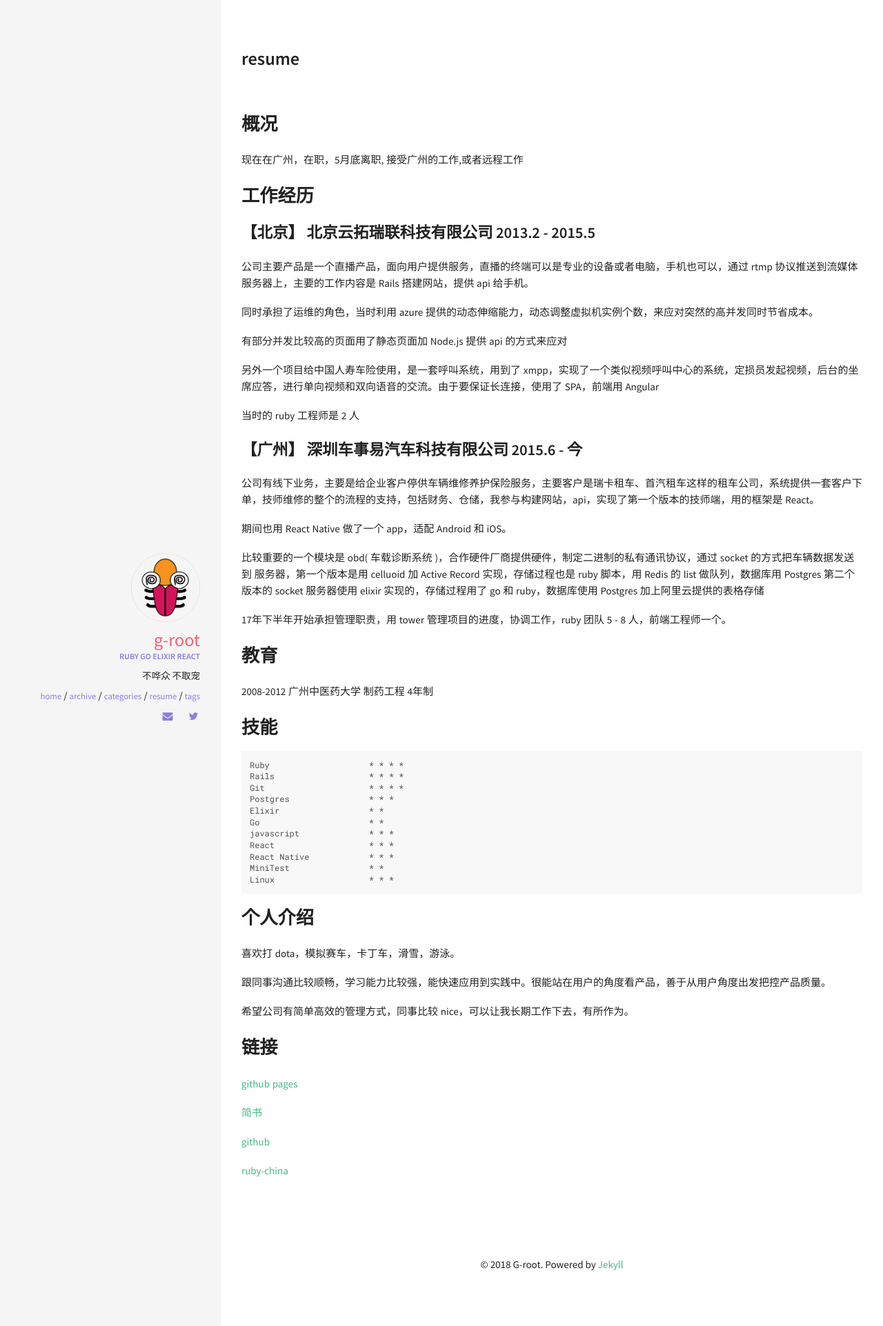
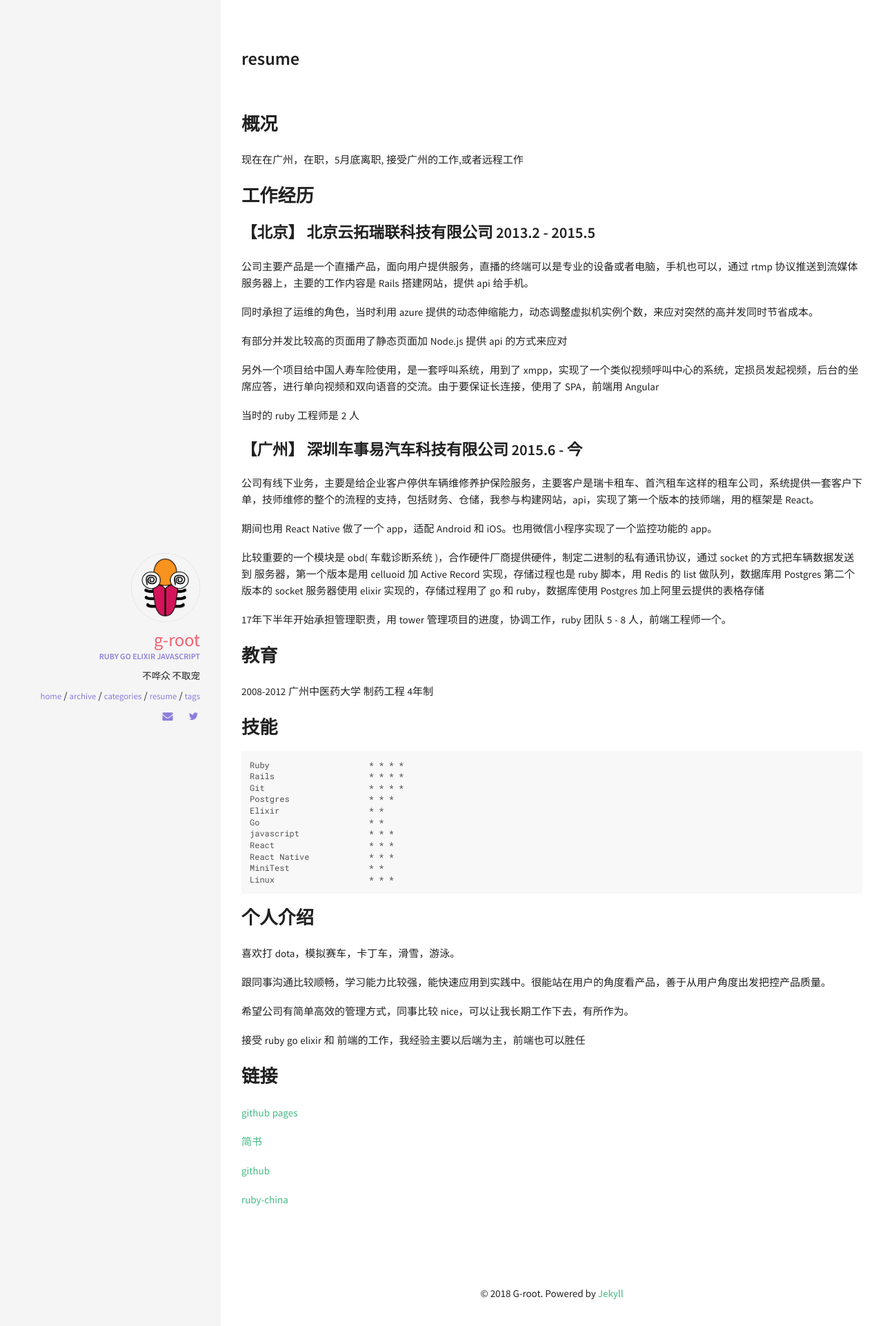
Before and after one commit to guyanbiao/guyanbiao.github.com, a Jekyll site: the page built from resume.md, in a window 1280 px wide. Shown: the top 1923 px of the page at 69% size. Built offline with Jekyll 4.4.1, drawn with Linux system fonts in a browser that asks for light colours.

Commit message:
change resume

```diff
--- a/_config.yml
+++ b/_config.yml
@@ -35,7 +35,7 @@ kramdown:
 owner:
   name: G-root
   avatar: logo-bug.png
-  job: "ruby go elixir react"
+  job: "ruby go elixir javascript"
   bio: "不哗众 不取宠"
   email: guyanbiao@gmail.com
   disqus-shortname:
--- a/resume.md
+++ b/resume.md
@@ -21,7 +21,7 @@ permalink: /resume/
 ###  【广州】 深圳车事易汽车科技有限公司 2015.6 - 今
 公司有线下业务，主要是给企业客户停供车辆维修养护保险服务，主要客户是瑞卡租车、首汽租车这样的租车公司，系统提供一套客户下单，技师维修的整个的流程的支持，包括财务、仓储，我参与构建网站，api，实现了第一个版本的技师端，用的框架是 <span class="tutu">React</span>。
 
-期间也用 <span class="tutu">React Native</span> 做了一个 app，适配 Android 和 iOS。
+期间也用 <span class="tutu">React Native</span> 做了一个 app，适配 Android 和 iOS。也用微信<span class="tutu">小程序</span>实现了一个监控功能的 app。
 
 比较重要的一个模块是 obd( 车载诊断系统 )，合作硬件厂商提供硬件，制定二进制的私有通讯协议，通过 socket 的方式把车辆数据发送到 服务器，第一个版本是用 celluoid 加 Active Record 实现，存储过程也是 ruby 脚本，用 <span class="tutu">Redis</span> 的 list 做队列，数据库用 Postgres 第二个版本的 socket 服务器使用 <span class="tutu">elixir</span> 实现的，存储过程用了 <span class="tutu">go</span> 和 ruby，数据库使用 <span class="tutu">Postgres</span> 加上阿里云提供的<span class="tutu">表格存储</span>
 
@@ -55,6 +55,8 @@ Linux                   * * *
 
 希望公司有简单高效的管理方式，同事比较 nice，可以让我长期工作下去，有所作为。
 
+接受 ruby go elixir 和 前端的工作，我经验主要以后端为主，前端也可以胜任
+
 ## 链接
 
 [github pages](https://guyanbiao.github.io)
```
